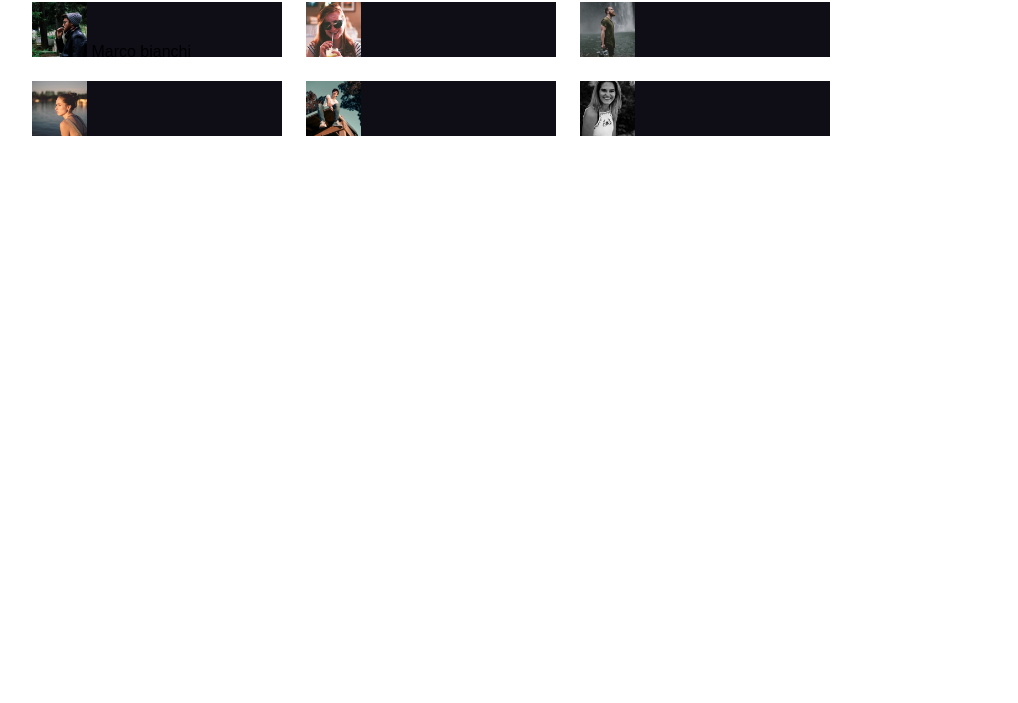
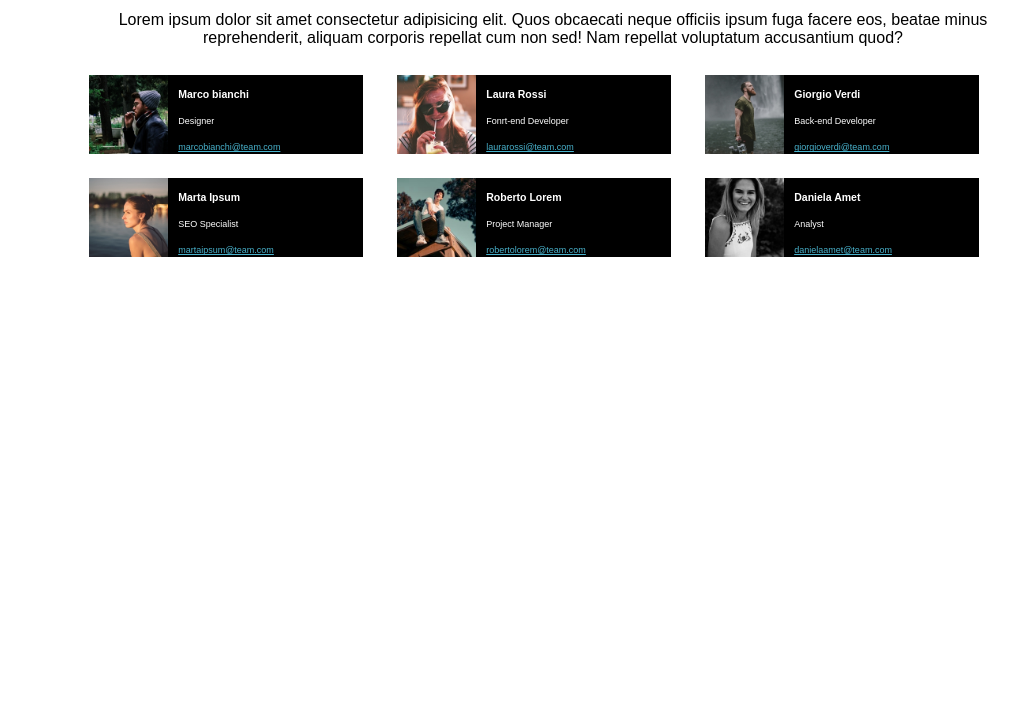
Before and after one commit to alessandrofogliada/html-css-float-cards, a plain HTML site: page index.html in a window 1280 px wide. Shown: the part 97-800 px from the top of the page, without its empty margins (108-1126 px from the left). Drawn offline with Linux system fonts and the light colour scheme.

Commit message:
scritte inserite

```diff
--- a/css/style.css
+++ b/css/style.css
@@ -1,9 +1,9 @@
 /* general rule */
 
 *{
-    margin: 0;
+    margin-left: 10px;
     padding: 0;
-    box-sizing: border-box;
+    /* box-sizing: border-box;     */
 }
 
 #contain {
@@ -39,7 +39,7 @@ h1{
 
  .col{
     width:274px;
-    background-color: #0f0e17;
+    background-color: #000000;
     height: 79px;
     float: left;
 }
@@ -68,6 +68,26 @@ h1{
 }
 
 .photo{
-    height: 55px;
+    float: left;
+    height: 79px;
     width: auto;
+    margin-left: 0px;
 }
+
+.nameteammate{
+    /* float: right; */
+    font-size: 9px;
+    color: white;
+    align-content: center;
+    line-height: 17px;
+}
+
+
+.infoteammate{
+    font-size: 9px;
+    color: white;
+}
+
+.email{
+    color: #49b3cd;
+}
--- a/index.html
+++ b/index.html
@@ -14,9 +14,9 @@
     <header>
         <h1>Meet Our Team</h1>
         <div>
-            <!-- <p>
+            <p>
                 Lorem ipsum dolor sit amet consectetur adipisicing elit. Quos obcaecati neque officiis ipsum fuga facere eos, beatae minus reprehenderit, aliquam corporis repellat cum non sed! Nam repellat voluptatum accusantium quod?
-            </p> -->
+            </p>
         </div>
     </header>
 
@@ -25,20 +25,32 @@
         <section>
             <div class="row">
                 <div class="col col-1">
-                    <p>
                         <img class="photo" src="img/male1.png" alt="photo of marco bianchi">
-                        Marco bianchi
-                    </p>
-
+                        <div class="nameteammate">
+                            <h3>Marco bianchi</h3>
+                            <p>Designer</p>
+                            <u class="email">marcobianchi@team.com</u>
+                        </div>
                 </div>
 
 
                 <div class="col col-2">
                     <img class="photo" src="img/female1.png" alt="photo of laura rossi">
+                    <div class="nameteammate">
+                        <h3>Laura Rossi</h3>
+                        <p>Fonrt-end Developer</p>
+                        <u class="email">laurarossi@team.com</u>
+                    </div>
                 </div>
+
 
                 <div class="col col-3">
                     <img class="photo" src="img/male2.png" alt="photo of giorgio verdi">
+                    <div class="nameteammate">
+                        <h3>Giorgio Verdi</h3>
+                        <p>Back-end Developer</p>
+                        <u class="email">giorgioverdi@team.com</u>
+                    </div>
                 </div>
             </div>
         </section>
@@ -47,14 +59,29 @@
             <div class="row">
                 <div class="col col-1">
                     <img class="photo" src="img/female2.png" alt="photo of marta ipsum">
+                    <div class="nameteammate">
+                        <h3>Marta Ipsum</h3>
+                        <p>SEO Specialist</p>
+                        <u class="email">martaipsum@team.com</u>
+                    </div>
                 </div>
 
                 <div class="col col-2">
                     <img class="photo" src="img/male3.png" alt="photo of roberto lorem">
+                    <div class="nameteammate">
+                        <h3>Roberto Lorem</h3>
+                        <p>Project Manager</p>
+                        <u class="email">robertolorem@team.com</u>
+                    </div>
                 </div>
 
                 <div class="col col-3">
                     <img class="photo" src="img/female3.png" alt="daniela amet">
+                    <div class="nameteammate">
+                        <h3>Daniela Amet</h3>
+                        <p>Analyst</p>
+                        <u class="email">danielaamet@team.com</u>
+                    </div>
                 </div>
             </div>
         </section>
```
